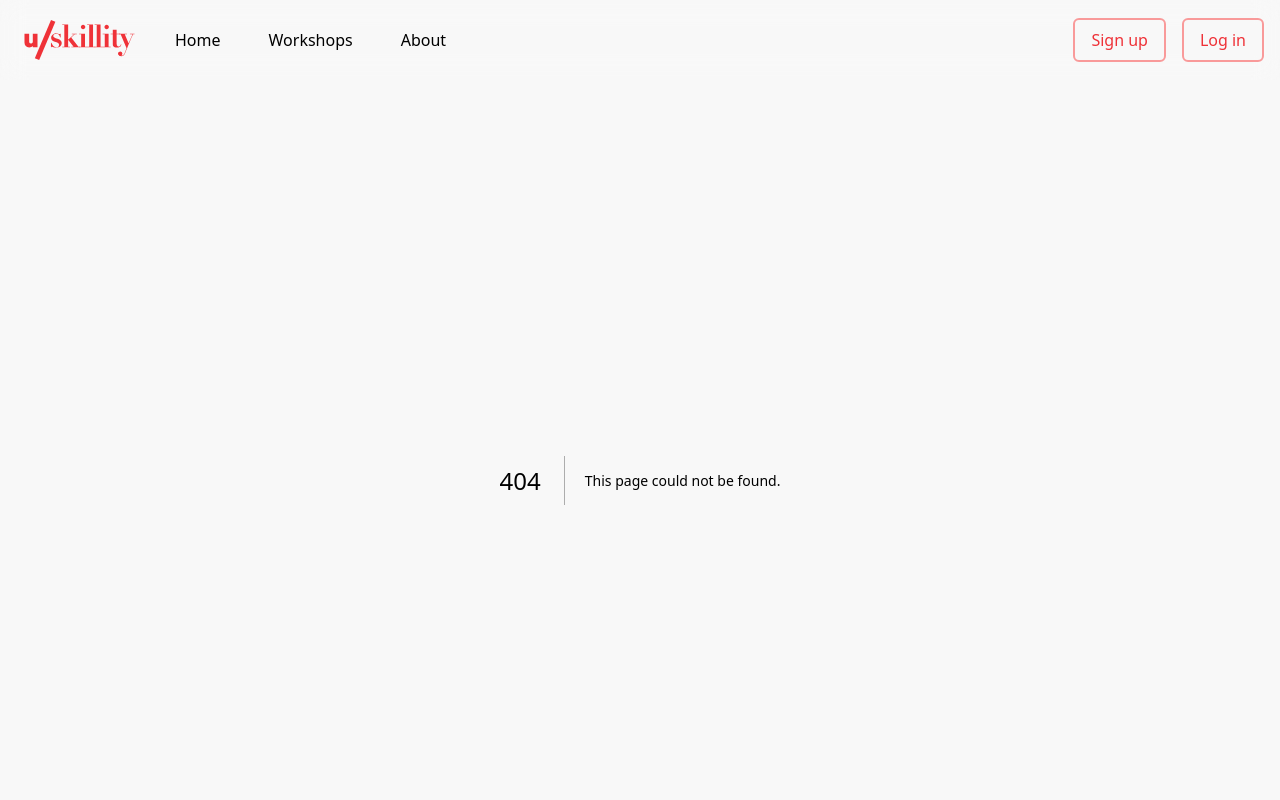
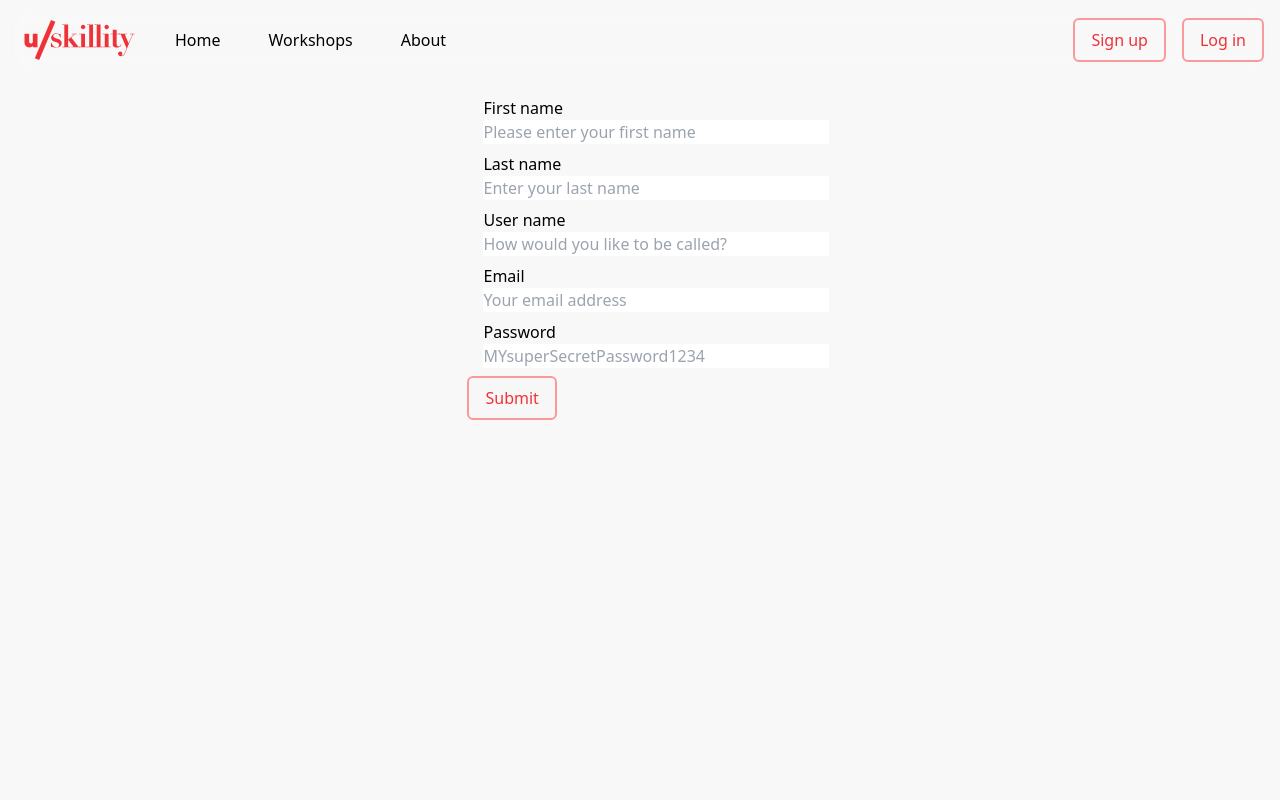
Before and after one commit to ShawnGB/uskillity-next, a Next.js app: page /signup in a window 1280 px wide. Before the commit this address had no page. Shown: the top 800 px of the page. Built offline with nearby package versions, Linux system fonts and the light colour scheme.

Commit message:
form styling and page WIP

```diff
--- /dev/null
+++ b/app/signup/page.tsx
@@ -0,0 +1,5 @@
+import SignUpForm from '../../components/organisms/SignUpForm';
+
+export default function Signup() {
+  return <SignUpForm />;
+}
--- a/components/atoms/InputFieldatom.tsx
+++ b/components/atoms/InputFieldatom.tsx
@@ -5,10 +5,11 @@ const InputField: React.FC<InputFieldProps> = ({
   placeholder,
   type,
 }) => (
-  <div>
+  <div className='w-full h-10 m-4'>
     <label>
-      <span>{label}</span>
+      <span className='w-full'>{label}</span>
       <input
+        className='w-full unset'
         {...register}
         aria-invalid={error ? 'true' : 'false'}
         placeholder={placeholder}
--- a/components/organisms/SignUpForm.tsx
+++ b/components/organisms/SignUpForm.tsx
@@ -1,3 +1,4 @@
+'use client';
 import { useForm, SubmitHandler } from 'react-hook-form';
 import SignUpFormMolecule from '../molecules/SignUpFormMolecule';
 
@@ -13,7 +14,7 @@ export default function SignUpForm() {
   const {
     register,
     handleSubmit,
-    formState: { errors },
+    formState: { errors, isSubmitting, isDirty, isValid },
   } = useForm<FormValues>();
 
   const formFields = [
@@ -86,13 +87,19 @@ export default function SignUpForm() {
 
   const onSubmit: SubmitHandler<FormValues> = async (data) => {
     console.log(data);
-    // Perform further actions, e.g., submit the form data to the server
   };
 
   return (
     <form onSubmit={handleSubmit(onSubmit)}>
       <SignUpFormMolecule fields={formFields} />
-      <button type='submit'>Submit</button>
+
+      <button
+        className='h-11 px-4 border-2 rounded-md justify-self-end border-primary-200 text-primary-500 bg-offWhite bg-opacity-50'
+        type='submit'
+        disabled={!isDirty || !isValid || isSubmitting}
+      >
+        {isSubmitting ? 'Submitting...' : 'Submit'}
+      </button>
     </form>
   );
 }
```
